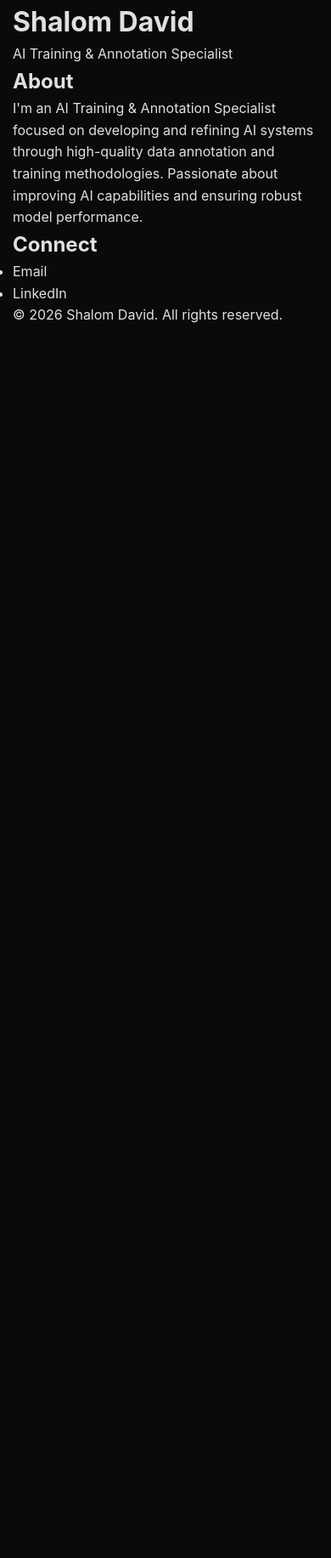
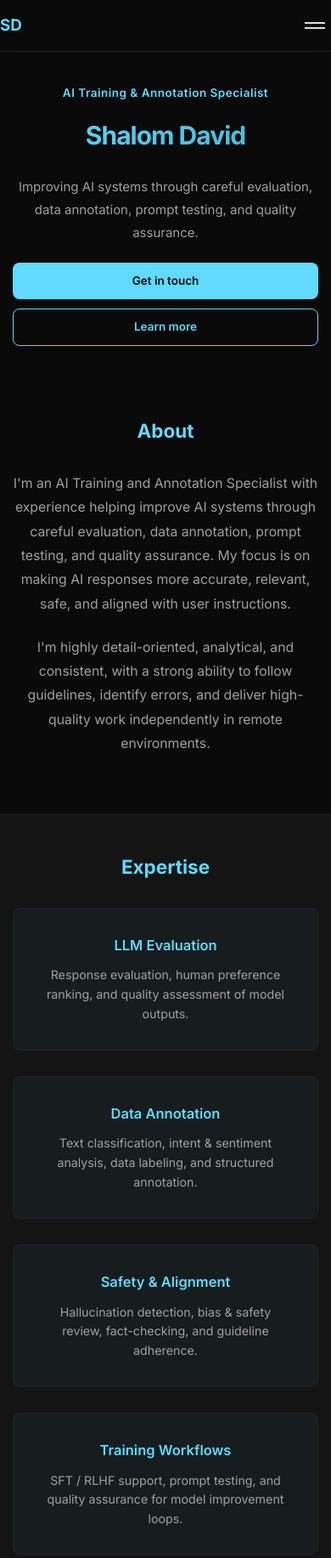
Before and after one commit to olamiigallant-a11y/olamiigallant-a11y.github.io, a plain HTML site: page index.html in a window 390 px wide. Shown: the top 1833 px of the page at 85% size. Before the commit the page ends 844 px from the top, so only its background shows below. Drawn offline with Linux system fonts and the light colour scheme.

Commit message:
Replace with production-ready index.html

```diff
--- a/index.html
+++ b/index.html
@@ -4,33 +4,149 @@
   <meta charset="UTF-8">
   <meta name="viewport" content="width=device-width, initial-scale=1.0">
   <title>Shalom David — AI Training & Annotation Specialist</title>
+  <meta name="description" content="AI Training and Annotation Specialist focused on LLM evaluation, data quality, safety, and RLHF workflows.">
   <link rel="stylesheet" href="styles.css">
+  <link rel="preconnect" href="https://fonts.googleapis.com">
+  <link rel="preconnect" href="https://fonts.gstatic.com" crossorigin>
+  <link href="https://fonts.googleapis.com/css2?family=Inter:wght@400;500;600;700&display=swap" rel="stylesheet">
 </head>
 <body>
+  <!-- Navigation -->
+  <nav class="nav">
+    <div class="container nav-inner">
+      <a href="#home" class="logo">SD</a>
+      <ul class="nav-links">
+        <li><a href="#about">About</a></li>
+        <li><a href="#expertise">Expertise</a></li>
+        <li><a href="#experience">Experience</a></li>
+        <li><a href="#contact">Contact</a></li>
+      </ul>
+      <button class="menu-toggle" aria-label="Toggle menu">
+        <span></span>
+        <span></span>
+      </button>
+    </div>
+  </nav>
+
+  <!-- Hero -->
+  <header id="home" class="hero">
     <div class="container">
-        <header>
+      <p class="hero-label">AI Training & Annotation Specialist</p>
       <h1>Shalom David</h1>
-            <p class="subtitle">AI Training & Annotation Specialist</p>
+      <p class="hero-subtitle">
+        Improving AI systems through careful evaluation, data annotation,<br>
+        prompt testing, and quality assurance.
+      </p>
+      <div class="hero-actions">
+        <a href="#contact" class="btn btn-primary">Get in touch</a>
+        <a href="#about" class="btn btn-ghost">Learn more</a>
+      </div>
+    </div>
   </header>
 
-        <main>
-            <section class="about">
-                <h2>About</h2>
-                <p>I'm an AI Training & Annotation Specialist focused on developing and refining AI systems through high-quality data annotation and training methodologies. Passionate about improving AI capabilities and ensuring robust model performance.</p>
+  <!-- About -->
+  <section id="about" class="section">
+    <div class="container">
+      <h2 class="section-title">About</h2>
+      <div class="about-content">
+        <p>
+          I'm an AI Training and Annotation Specialist with experience helping improve AI systems through careful evaluation, data annotation, prompt testing, and quality assurance. My focus is on making AI responses more accurate, relevant, safe, and aligned with user instructions.
+        </p>
+        <p>
+          I'm highly detail-oriented, analytical, and consistent, with a strong ability to follow guidelines, identify errors, and deliver high-quality work independently in remote environments.
+        </p>
+      </div>
+    </div>
   </section>
 
-            <section class="contact">
-                <h2>Connect</h2>
-                <ul>
-                    <li><a href="mailto:shalomoutlier@gmail.com">Email</a></li>
-                    <li><a href="https://www.linkedin.com/in/shalom-undefined-35482b434" target="_blank">LinkedIn</a></li>
-                </ul>
+  <!-- Expertise -->
+  <section id="expertise" class="section section-alt">
+    <div class="container">
+      <h2 class="section-title">Expertise</h2>
+      <div class="skills-grid">
+        <div class="skill-card">
+          <h3>LLM Evaluation</h3>
+          <p>Response evaluation, human preference ranking, and quality assessment of model outputs.</p>
+        </div>
+        <div class="skill-card">
+          <h3>Data Annotation</h3>
+          <p>Text classification, intent & sentiment analysis, data labeling, and structured annotation.</p>
+        </div>
+        <div class="skill-card">
+          <h3>Safety & Alignment</h3>
+          <p>Hallucination detection, bias & safety review, fact-checking, and guideline adherence.</p>
+        </div>
+        <div class="skill-card">
+          <h3>Training Workflows</h3>
+          <p>SFT / RLHF support, prompt testing, and quality assurance for model improvement loops.</p>
+        </div>
+      </div>
+    </div>
   </section>
-        </main>
 
-        <footer>
-            <p>&copy; 2026 Shalom David. All rights reserved.</p>
+  <!-- Experience -->
+  <section id="experience" class="section">
+    <div class="container">
+      <h2 class="section-title">Experience</h2>
+      <div class="experience-list">
+        <div class="experience-item">
+          <div class="exp-header">
+            <h3>AI Training Platforms</h3>
+            <span class="exp-tag">Remote</span>
+          </div>
+          <p class="exp-role">Annotation & Evaluation Specialist</p>
+          <p>
+            Collaborated with platforms including <strong>Outlier</strong> and other AI training organizations on high-quality data annotation, LLM response evaluation, and preference ranking tasks that directly improve model performance and safety.
+          </p>
+        </div>
+      </div>
+    </div>
+  </section>
+
+  <!-- Contact -->
+  <section id="contact" class="section section-alt">
+    <div class="container">
+      <h2 class="section-title">Contact</h2>
+      <p class="contact-intro">Open to remote AI training, annotation, and evaluation opportunities.</p>
+      <div class="contact-cards">
+        <a href="mailto:shalomoutlier@gmail.com" class="contact-card">
+          <span class="contact-label">Email</span>
+          <span class="contact-value">shalomoutlier@gmail.com</span>
+        </a>
+        <a href="https://www.linkedin.com/in/shalom-undefined-35482b434" target="_blank" rel="noopener noreferrer" class="contact-card">
+          <span class="contact-label">LinkedIn</span>
+          <span class="contact-value">shalom-undefined-35482b434</span>
+        </a>
+      </div>
+    </div>
+  </section>
+
+  <!-- Footer -->
+  <footer class="footer">
+    <div class="container">
+      <p>© <span id="year"></span> Shalom David. All rights reserved.</p>
+    </div>
   </footer>
-    </div>
+
+  <script>
+    // Mobile menu
+    const toggle = document.querySelector('.menu-toggle');
+    const navLinks = document.querySelector('.nav-links');
+    toggle.addEventListener('click', () => {
+      navLinks.classList.toggle('open');
+      toggle.classList.toggle('open');
+    });
+
+    // Close menu on link click
+    document.querySelectorAll('.nav-links a').forEach(link => {
+      link.addEventListener('click', () => {
+        navLinks.classList.remove('open');
+        toggle.classList.remove('open');
+      });
+    });
+
+    // Year
+    document.getElementById('year').textContent = new Date().getFullYear();
+  </script>
 </body>
 </html>
```
Lines whose indentation alone changed are shown as unchanged.
